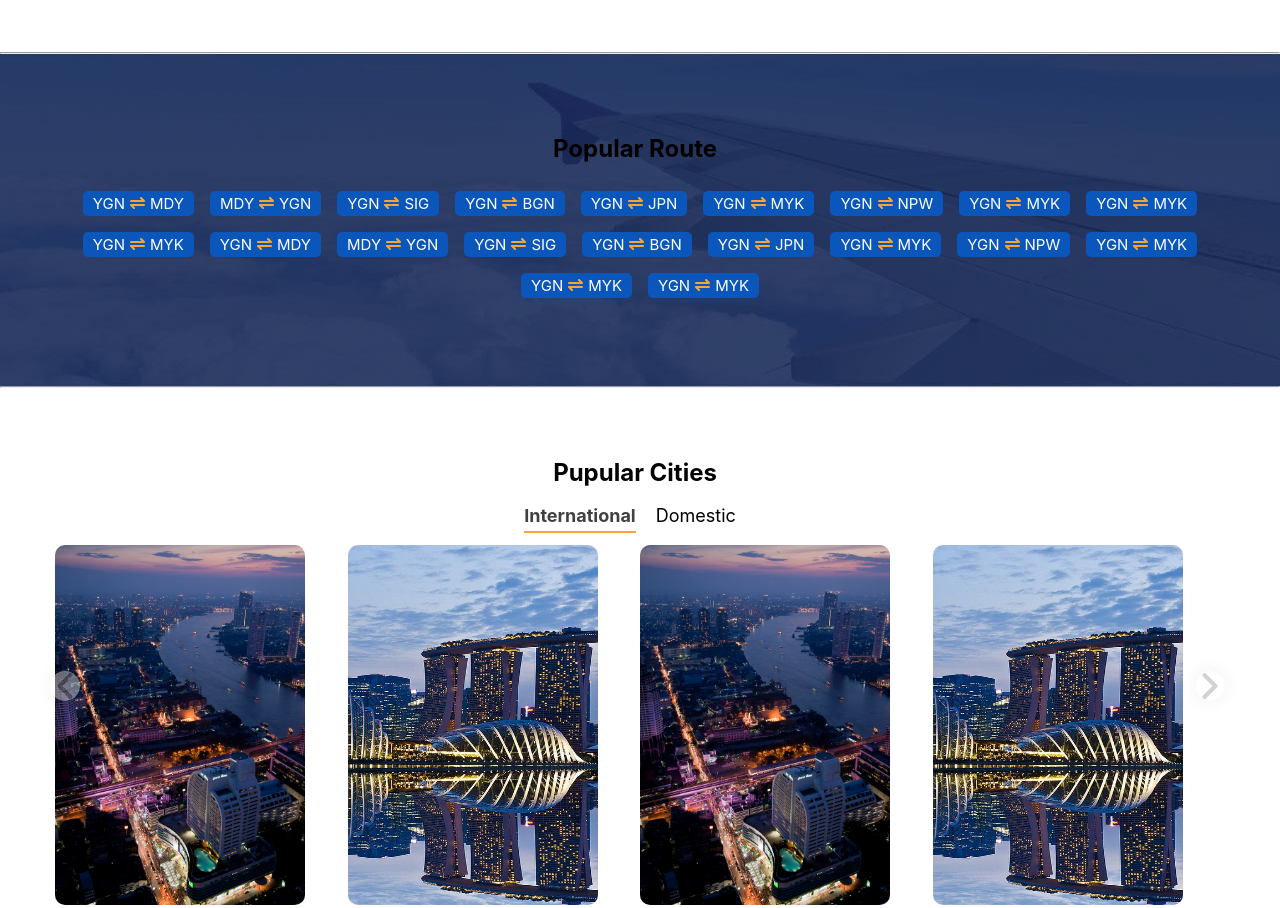
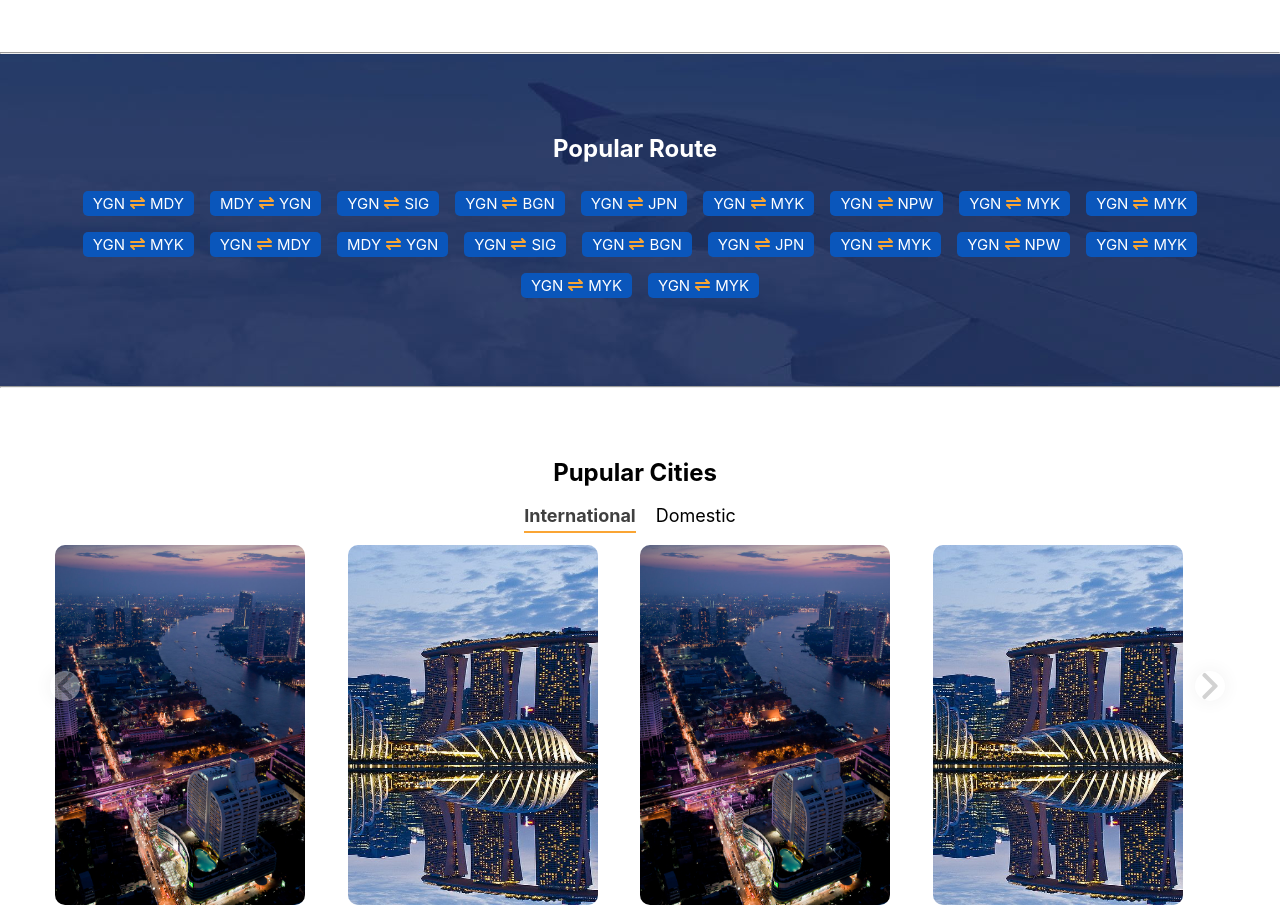
Before and after one commit to naingyeoo2/oway-airline-partner-page, a React (Create React App) app: page /partner/air-asia in a window 1280 px wide. Shown: the part 800-1708 px from the top of the page. Built offline with nearby package versions, Linux system fonts and the light colour scheme.

Commit message:
almost finish

```diff
--- a/src/components/popular-airlines.scss
+++ b/src/components/popular-airlines.scss
@@ -4,6 +4,7 @@
 }
 .title-airline {
   margin-bottom: 10px;
+  // color: #fff;
 }
 
 .for-airline-card {
--- a/src/components/popular-route.scss
+++ b/src/components/popular-route.scss
@@ -9,6 +9,9 @@
     background-size: cover;
     background-position: center;
 }
+.popular-route h2{
+    color: #fff;
+}
 .for-route-card{
     display: flex;
     flex-wrap: wrap;
```
